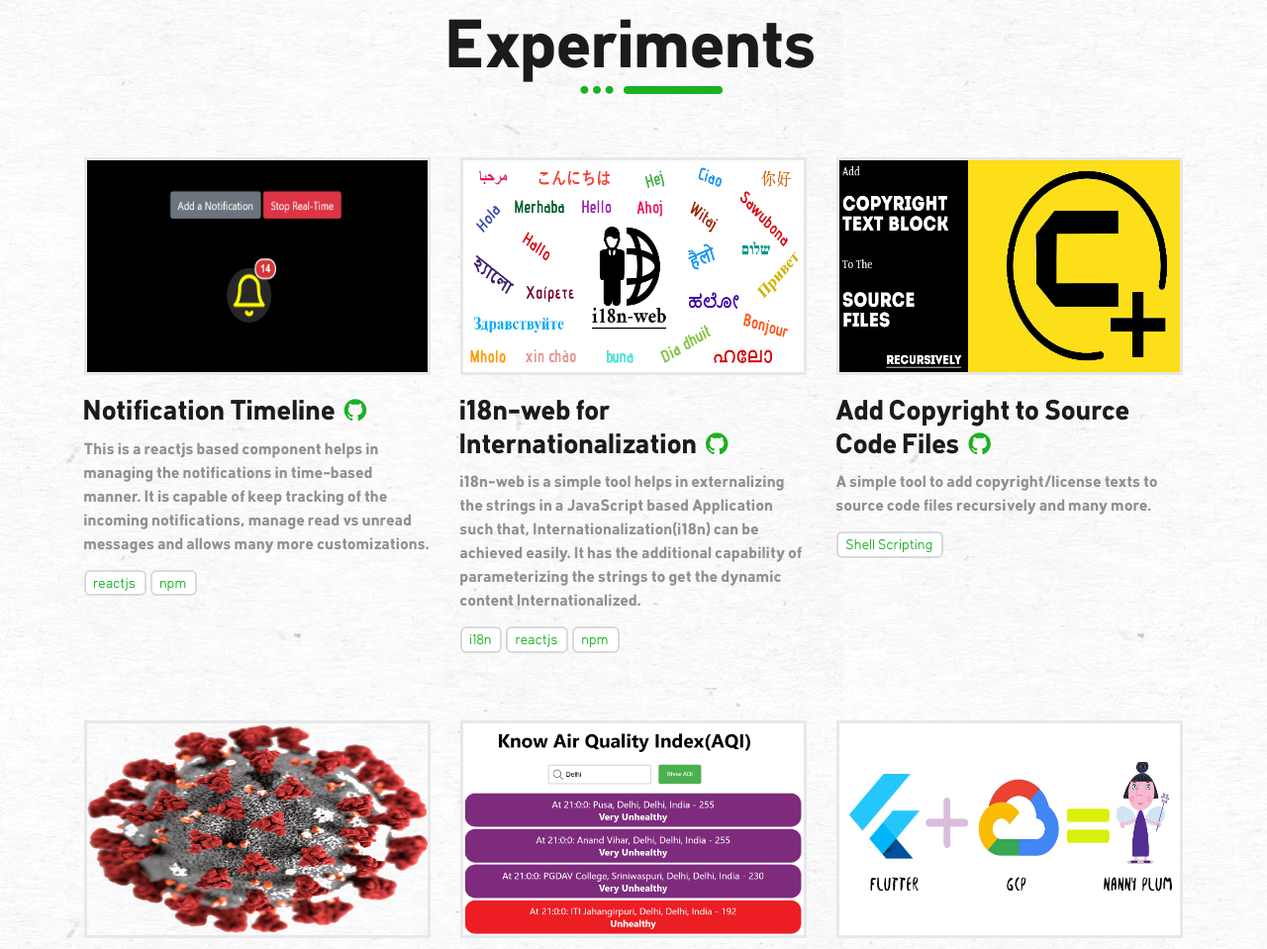
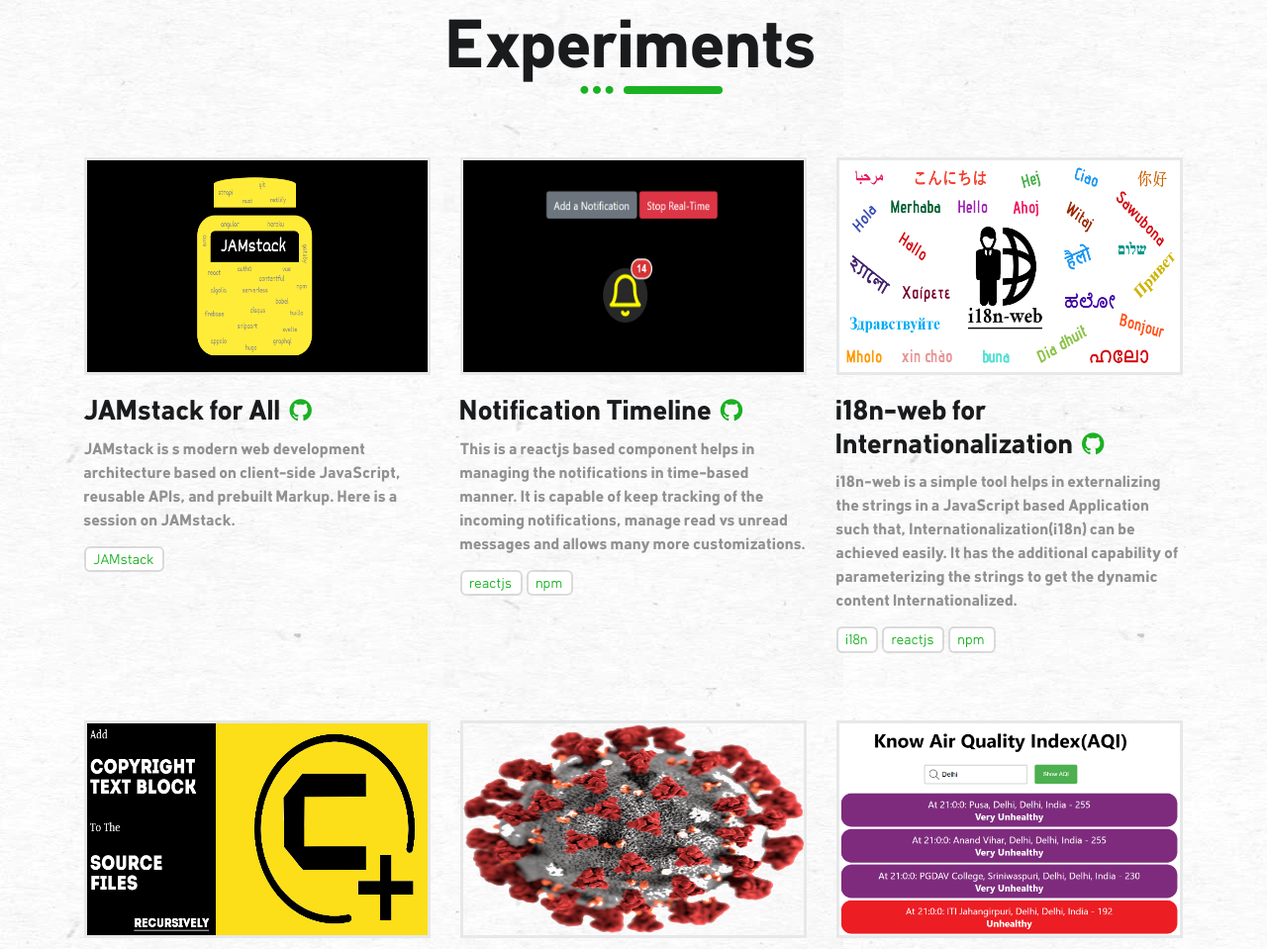
Before and after one commit to atapas/tapasadhikary.com, a Gatsby site in the folder code/: page / in a window 1280 px wide. Shown: the part 1225-2184 px from the top of the page at 99% size. Built offline with nearby package versions, Linux system fonts and the light colour scheme; Gatsby itself is replaced by a stand-in of ours.

Commit message:
Added JAMstack talk url and removed id from projects and using shortid instead

```diff
--- a/code/package.json
+++ b/code/package.json
@@ -22,7 +22,8 @@
     "react": "^16.10.2",
     "react-bootstrap": "^1.0.0-beta.14",
     "react-dom": "^16.10.2",
-    "react-helmet": "^5.2.1"
+    "react-helmet": "^5.2.1",
+    "shortid": "^2.2.15"
   },
   "devDependencies": {
     "prettier": "^1.18.2"
--- a/code/src/components/experiments.js
+++ b/code/src/components/experiments.js
@@ -1,18 +1,17 @@
 import React from 'react';
+import shortid from 'shortid';
 
 import Experiment from './experiment';
 import { projects } from '../utils/projects';
-// import { shuffle } from '../utils/generic';
 
 const Experiments = () => {
-    //const shuffled = shuffle(projects);
     return (
         <section className="section-projects spacer-in-top-xxl">
             <h2 className="section-title section-title--underlined">Experiments</h2>
             <div className="row list-project">
                 {
                     projects.map((project) =>
-                        <Experiment key= { project.id } project={ project } />
+                        <Experiment key= { shortid.generate() } project={ project } />
                     )
                 }
             </div>
--- a/code/src/utils/projects.js
+++ b/code/src/utils/projects.js
@@ -10,10 +10,23 @@
 import addcopyright from '../images/projects/add-copyright.png';
 import i18n from '../images/projects/i18n.png';
 import notifyMe from '../images/projects/notify_me.png';
+import jamstack from '../images/projects/jamstack_cover.png';
 
 export const projects = [
     {
-        'id': 1,
+        'cover': jamstack,
+        'title': 'JAMstack for All',
+        'gitLink': 'https://youtu.be/qS1d0Lslq-A?t=103',
+        'demoLink': 'https://youtu.be/qS1d0Lslq-A?t=103',
+        'description': 'JAMstack is s modern web development architecture based on client-side JavaScript, reusable APIs, and prebuilt Markup. Here is a session on JAMstack.',
+        'tags': [
+            {
+                'name': 'JAMstack',
+                'link': 'https://jamstack.org/'
+            }
+        ]
+    },
+    {
         'cover': notifyMe,
         'title': 'Notification Timeline',
         'gitLink': 'https://github.com/atapas/notifyme',
@@ -31,7 +44,6 @@
         ]
     },
     {
-        'id': 2,
         'cover': i18n,
         'title': 'i18n-web for Internationalization',
         'gitLink': 'https://github.com/atapas/i18n-js-npm',
@@ -53,7 +65,6 @@
         ]
     },
     {
-        'id': 3,
         'cover': addcopyright,
         'title': 'Add Copyright to Source Code Files',
         'gitLink': 'https://github.com/atapas/add-copyright',
@@ -67,7 +78,6 @@
         ]
     },
     {
-        'id': 4,
         'cover': covid,
         'title': 'COVID-19 World',
         'gitLink': 'https://github.com/atapas/covid-19',
@@ -85,7 +95,6 @@
         ]
     },
     {
-        'id': 5,
         'cover': aqireact,
         'title': 'Air Quality Index(AQI)',
         'gitLink': 'https://github.com/atapas/aqi-react',
@@ -103,7 +112,6 @@
         ]
     },
     {
-        'id': 6,
         'cover': nanny,
         'title': 'Nanny Plum',
         'gitLink': 'https://github.com/atapas/nanny-plum',
@@ -129,7 +137,6 @@
         ]
     },
     {
-        'id': 7,
         'cover': thoughthoroscope,
         'title': 'Thought Horoscope',
         'gitLink': 'https://github.com/atapas/thought-horoscope',
@@ -147,7 +154,6 @@
         ]
     },
     {
-        'id': 8,
         'cover': testcap,
         'title': 'Test Cap',
         'gitLink': 'https://github.com/atapas/testcap',
@@ -161,7 +167,6 @@
         ]
     },
     {
-        'id': 9,
         'cover': prediction,
         'title': 'Prediction App',
         'gitLink': 'https://github.com/atapas/horoscope-app',
@@ -179,7 +184,6 @@
         ]
     },
     {
-        'id': 10,
         'cover': imageclassific,
         'title': 'ML - Image Classification in Browser',
         'gitLink': 'https://github.com/atapas/ml-greenroots',
@@ -201,7 +205,6 @@
         ]
     },
     {
-        'id': 11,
         'cover': metaproges6,
         'title': 'JavaScript Metaprogramming',
         'gitLink': 'https://github.com/atapas/js-mtprog',
@@ -223,7 +226,6 @@
         ]
     },
     {
-        'id': 12,
         'cover': todojexiareact,
         'title': 'A TODO app using reactjs and Jexia',
         'gitLink': 'https://github.com/atapas/todo-jexia-react',
```
Also changed, not shown: code/src/images/projects/jamstack_cover.png (added), 1 other file.
